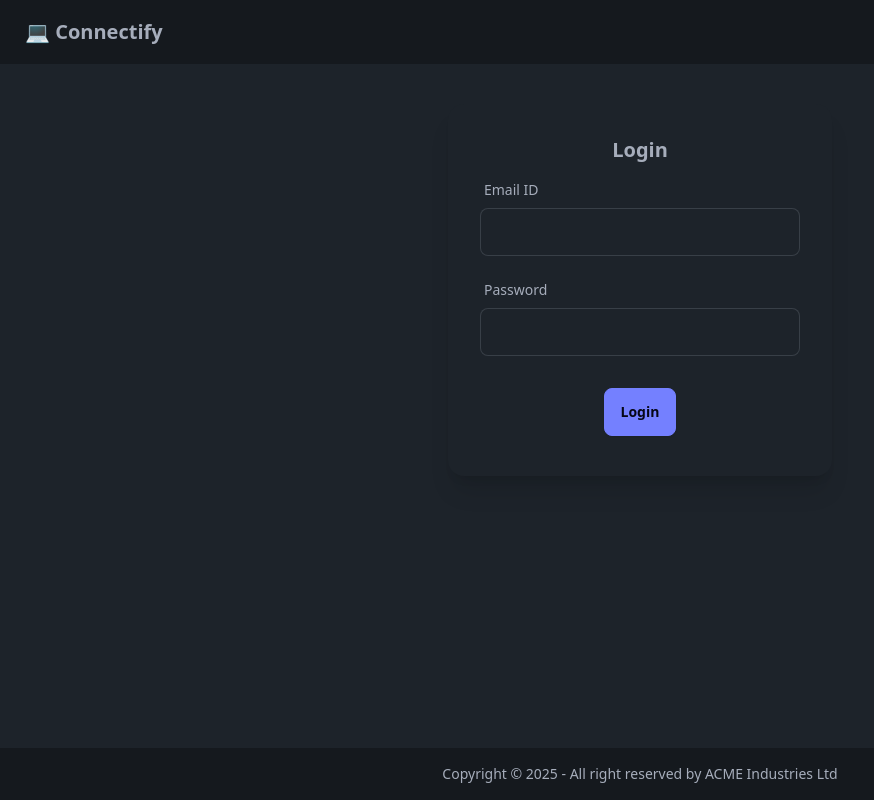
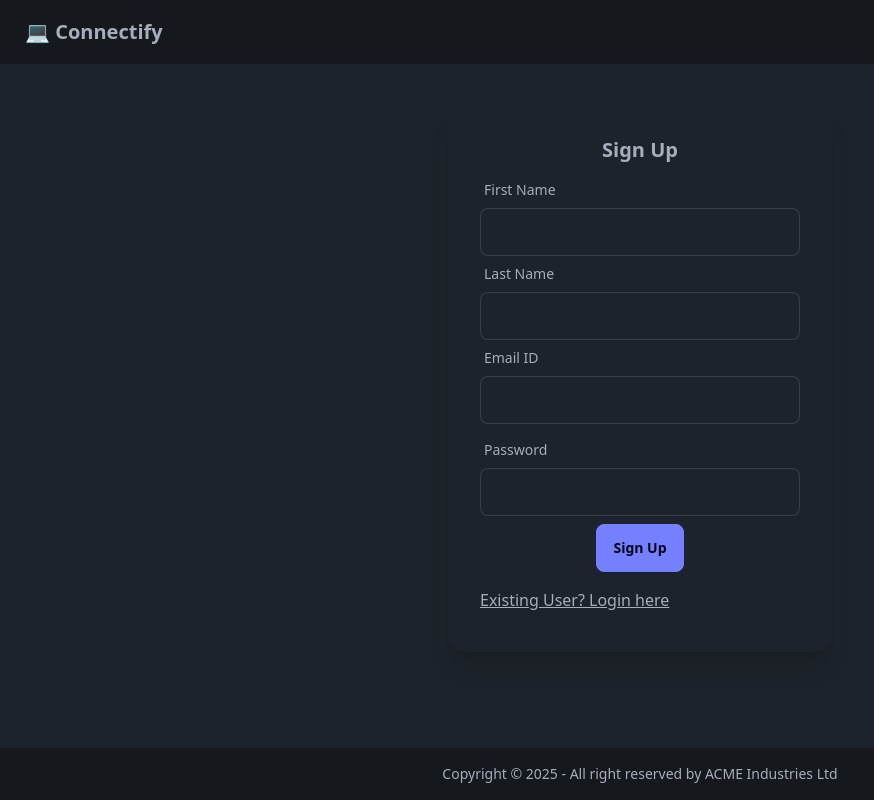
Before and after one commit to Abhishekballi13/Connectify-web, a React (Vite) app: page /login in a window 1280 px wide. Shown: the whole page, without its empty margins (0-874 px from the left). Built offline with nearby package versions, Linux system fonts and the light colour scheme; no server answers.

Commit message:
all done,track for bugs

```diff
--- a/src/components/Connections.jsx
+++ b/src/components/Connections.jsx
@@ -17,7 +17,7 @@
         withCredentials:true,
        })
 
-       console.log(res);
+
        dispatch(addConnections(res?.data?.data));
     }catch(err){
         console.log(err.message);
--- a/src/components/Feed.jsx
+++ b/src/components/Feed.jsx
@@ -28,9 +28,14 @@
     getFeed();
   },[])
 
+  if(!feed) return;
+
+  //if no users are present on feed.
+  if(feed.length<=0) return <h1 className="flex justify-center">No New Users found!.</h1>
+
   return (
-    feed && feed.map((f)=>(
-       <div className="flex justify-center my-10">
+    feed && feed.map((f,i)=>(
+       <div key={i} className="flex justify-center my-10">
         <UserCard user={f}/>
         </div>
     ))
--- a/src/components/Login.jsx
+++ b/src/components/Login.jsx
@@ -8,8 +8,11 @@
 
 const Login = () => {
 
+  const [firstName,setFirstName] = useState("");
+  const [lastName,setLastName] = useState("");
   const [emailId,setEmailId] = useState("");
   const [password,setPassword] = useState("");
+  const [isLoginForm,setIsLoginForm] = useState(false);
   const [error,setError] = useState("");
   const dispatch = useDispatch();
   const navigate = useNavigate();
@@ -31,11 +34,55 @@
      }
   }
 
+  const handleSignUp = async () => {
+    try {
+     const res = await axios.post(BASE_URL+"/signup",{
+        firstName,
+        lastName,
+        emailId,
+        password,
+        // add photoUrl
+     },{
+       withCredentials:true
+     })
+     // console.log(res.data);
+     dispatch(addUser(res?.data?.data));
+     return navigate("/profile");
+    } catch (error) {
+     setError(error?.response?.data || "Something went wrong!!");
+      console.log(error);
+    }
+ }
+
   return (
     <div className="flex justify-center my-10">
       <div className="card bg-base-100 w-96 shadow-xl">
       <div className="card-body">
-        <h2 className="card-title justify-center">Login</h2>
+        <h2 className="card-title justify-center">{isLoginForm?"Login":"Sign Up"}</h2>
+        <div>
+        {/* you cannot have two children so we have to wrap it inside empty quotes */}
+         {!isLoginForm && <><label className="form-control w-full max-w-xs">
+                <div className="label">
+                  <span className="label-text">First Name</span>
+                </div>
+                <input
+                type="text"
+                value={firstName}
+                className="input input-bordered w-full max-w-xs"
+                onChange={(e)=>setFirstName(e.target.value)}
+                />
+            </label>
+              <label className="form-control w-full max-w-xs">
+                <div className="label">
+                  <span className="label-text">Last Name</span>
+                </div>
+                <input
+                type="text"
+                value={lastName}
+                className="input input-bordered w-full max-w-xs"
+                onChange={(e)=>setLastName(e.target.value)}
+                />
+            </label> </>}
           <label className="form-control w-full max-w-xs">
               <div className="label">
                 <span className="label-text">Email ID</span>
@@ -52,7 +99,7 @@
                 <span className="label-text">Password</span>
               </div>
               <input
-              type="text"
+              type="password"
               value={password}
               className="input input-bordered w-full max-w-xs"
               onChange={(e)=>setPassword(e.target.value)}
@@ -60,7 +107,11 @@
           </label>
           <p className="text-red-500">{error}</p>
         <div className="card-actions justify-center m-2">
-          <button className="btn btn-primary" onClick={handleLogin}>Login</button>
+          <button className="btn btn-primary" onClick={isLoginForm ? handleLogin : handleSignUp}>
+          {isLoginForm?"Login":"Sign Up"}</button>
+        </div>
+
+        <p className="m-auto py-2 underline cursor-pointer" onClick={()=>setIsLoginForm((value)=>!value)}>{isLoginForm? "New User? Sign Up here":"Existing User? Login here"}</p>
         </div>
       </div>
     </div>
--- a/src/components/UserCard.jsx
+++ b/src/components/UserCard.jsx
@@ -1,8 +1,25 @@
+import axios from "axios";
+import { BASE_URL } from "../utils/constants";
+import { useDispatch, useSelector } from "react-redux";
+import { removeFeed } from "../utils/feedSlice";
 
 
 const UserCard = ({user}) => {
 
-    const {firstName,lastName,photoUrl,age,gender,about} = user;
+    const dispatch = useDispatch();
+    const {firstName,lastName,photoUrl,age,gender,about,_id} = user;
+
+    const handleSendRequest = async (status,userId) => {
+       try{
+          const res = await axios.post(BASE_URL+"/request/send/"+status+"/"+userId,{},{
+            withCredentials:true,
+          })
+          console.log(res);
+          dispatch(removeFeed(userId));
+       }catch(err){
+        console.log(err);
+       }
+    }
 
   return (
     <div className="card bg-base-300 w-96 shadow-xl">
@@ -16,8 +33,8 @@
     {age && gender && <p>{age+", "+gender}</p>}
     <p>{about}</p>
     <div className="card-actions justify-center my-4">
-    <button className="btn btn-primary">Ignore</button>
-      <button className="btn btn-secondary">Interested</button>
+    <button className="btn btn-primary" onClick={()=>handleSendRequest("ignored",_id)}>Ignore</button>
+      <button className="btn btn-secondary" onClick={()=>handleSendRequest("interested",_id)}>Interested</button>
     </div>
   </div>
 </div>
--- a/src/utils/feedSlice.js
+++ b/src/utils/feedSlice.js
@@ -8,7 +8,10 @@
         addFeed:(state,action) => {
             return action.payload;
         },
-        removeFeed:(state,action) => null,
+        removeFeed:(state,action) => {
+            const newFeed = state.filter(user=>user._id!==action.payload);
+            return newFeed;
+        }
     }
 })
 
```
Also changed, not shown: src/utils/connectionSlice.js (renamed from src/utils/connectionSlice.jsx), 1 other file (tests, documents, lock files or other folders).
